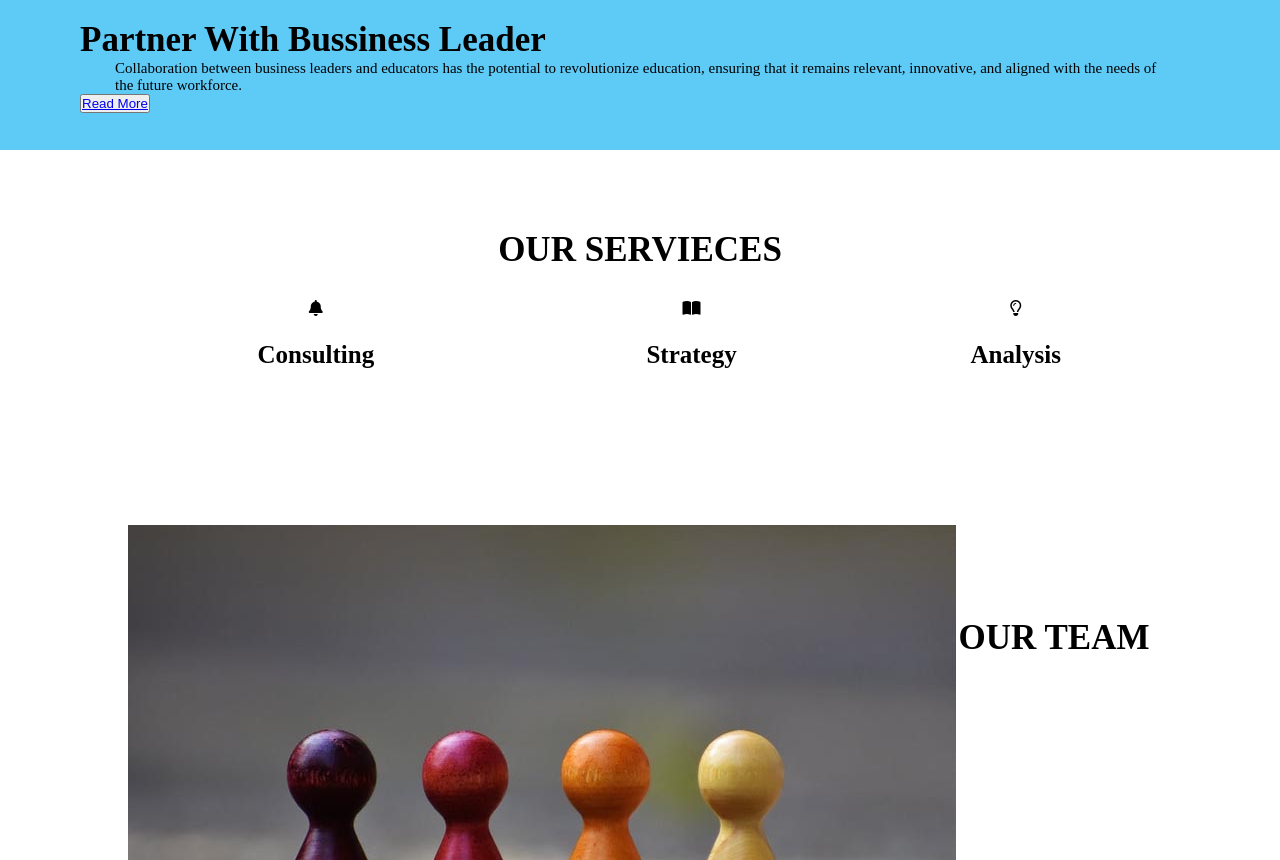
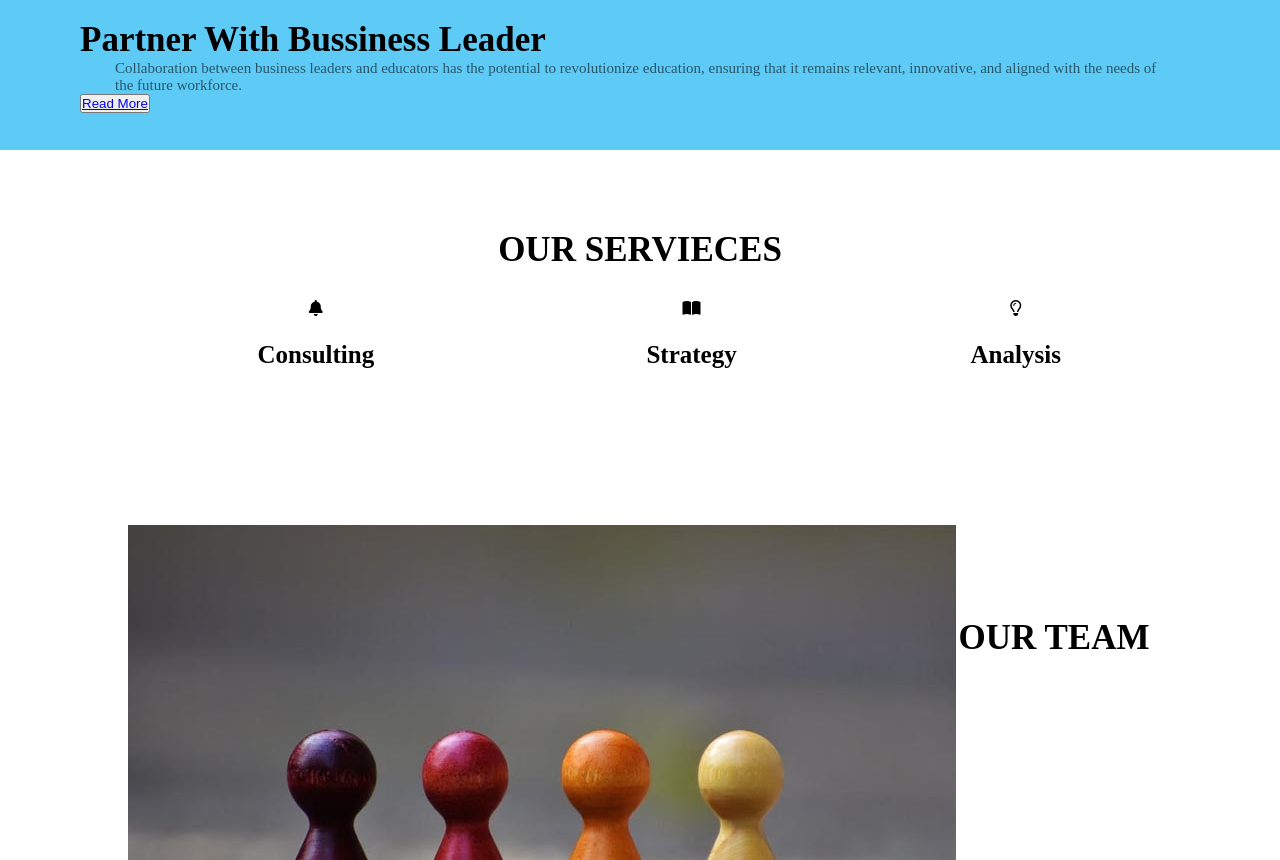
Before and after one commit to kalpanamaurya/WEB-PAGE-AUROSSIKL, a plain HTML site: page index.html in a window 1280 px wide. Shown: the part 879-1739 px from the top of the page. Drawn offline with Linux system fonts and the light colour scheme.

Commit message:
update css

```diff
--- a/style.css
+++ b/style.css
@@ -18,9 +18,8 @@ ul{
    align-self: center;
    padding: 30px 200px;
    margin-left: 450px;
+}
 
-
-}
 .nav-link li{
    margin: 2px 15px;
    font-weight: bold;
@@ -58,6 +57,7 @@ header{
    justify-content: center;
    position: relative;
 }
+
 .header-content{
    color:black;
    position:absolute;
@@ -139,7 +139,7 @@ h3{
    margin: 25px auto;
 }
 p{
-   color: black;
+   color: rgba(0, 0, 0, 0.582);
    font-size: 15px;
    padding: 0px 35px;
 }
@@ -204,8 +204,6 @@ ul{
    color: azure;
    font-size: 20px;
    margin: 0 15px;
-
-
 }
 
 
@@ -305,10 +303,6 @@ nav ul li a{
    font-size: 15px;
    font-family: Verdana, Geneva, Tahoma, sans-serif;
 
-
 }
-.footer{
-   width: 100%;
-   height: 5px;
 
 }*/
```
